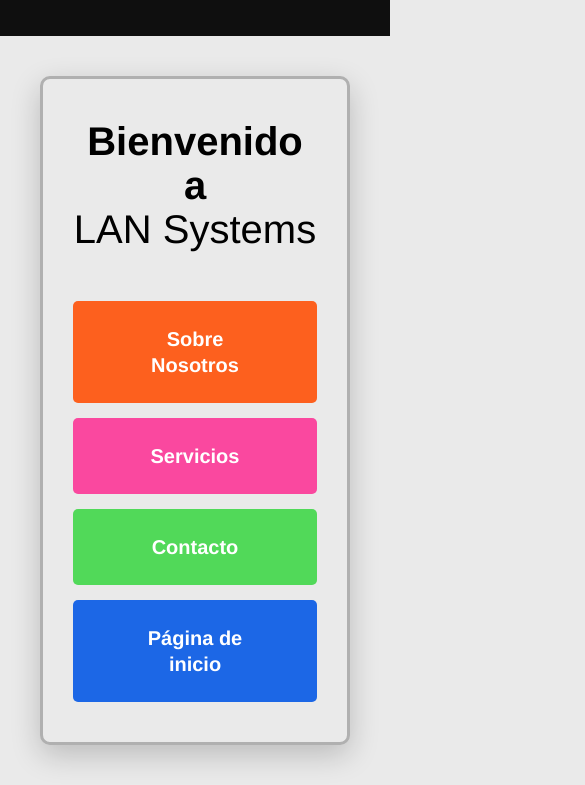
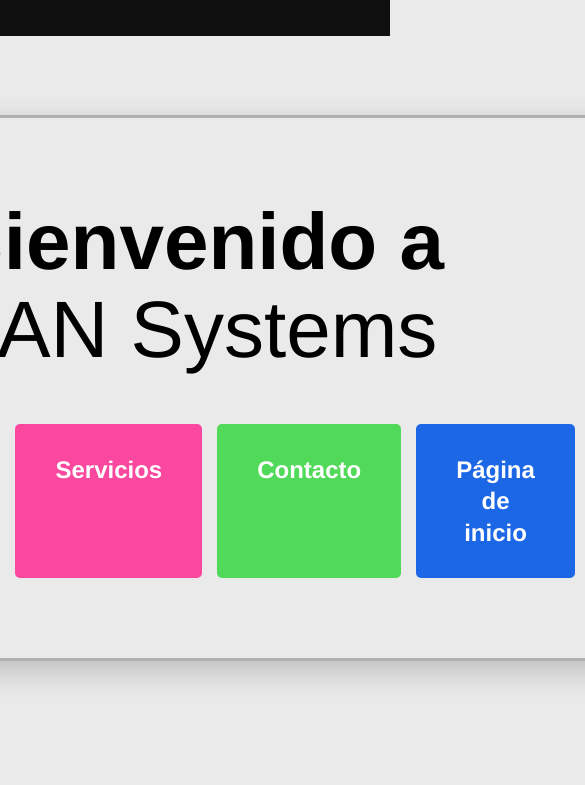
Before and after one commit to 7nmoya/LANSYSTEMS-P7, a plain HTML site: page index.html in a window 390 px wide. Shown: the part 104-889 px from the top of the page, 585 px wide, since content can reach past the window. After the commit the page ends 844 px from the top, so only its background shows below. Drawn offline with Linux system fonts and the light colour scheme.

Commit message:
Update styles.css

```diff
--- a/styles.css
+++ b/styles.css
@@ -193,46 +193,3 @@ body {
     background-color: #1557c9;
     cursor: pointer;
 }
-
-/* ========== RESPONSIVE DESIGN ========== */
-/* Adaptación para pantallas más pequeñas */
-@media (max-width: 1024px) {
-    .welcome-title {
-        font-size: 60px;
-    }
-
-    .nav-buttons {
-        flex-wrap: wrap; /* Permite que los botones se apilen */
-    }
-
-    .nav-btn {
-        font-size: 20px;
-        padding: 25px 35px;
-    }
-}
-
-@media (max-width: 768px) {
-    .main-content {
-        margin-left: 0; /* Quita el margen del sidebar en móviles */
-    }
-
-    .sidebar {
-        transform: translateX(-100%); /* Oculta el sidebar por defecto */
-    }
-
-    .sidebar.visible {
-        transform: translateX(0); /* Muestra el sidebar cuando se activa */
-    }
-
-    .welcome-card {
-        padding: 40px 30px;
-    }
-
-    .welcome-title {
-        font-size: 40px;
-    }
-
-    .nav-buttons {
-        flex-direction: column; /* Botones en columna */
-    }
-}
```
